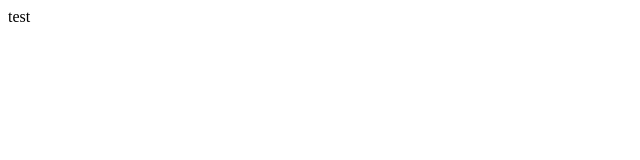
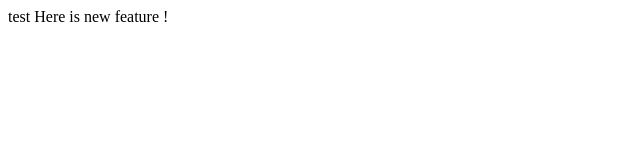
Before and after one commit to robbalert3/lecture1, a plain HTML site: page index.html in a window 1280 px wide. Shown: the whole page, without its empty margins (0-640 px from the left). Drawn offline with Linux system fonts and the light colour scheme.

Commit message:
added a new line

```diff
--- a/index.html
+++ b/index.html
@@ -8,6 +8,7 @@
 
 <body>
     test
+    Here is new feature !
 </body>
 
 </html>
```
